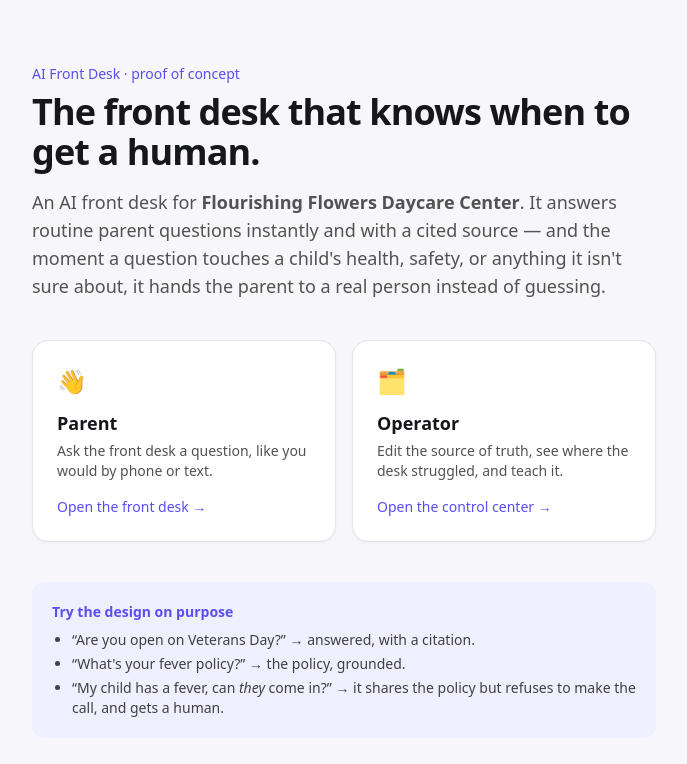
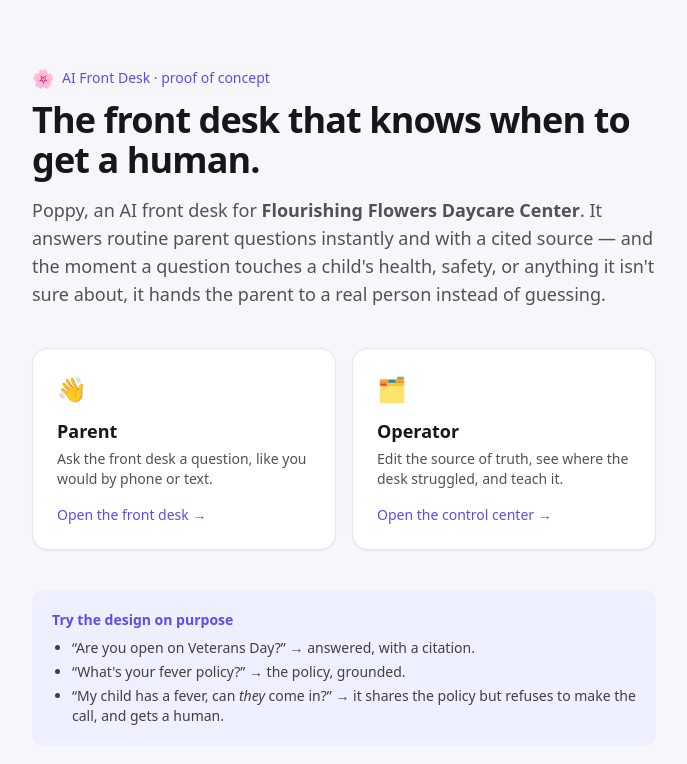
Before and after one commit to zoee-liang/flourishing-flower-assistant, a Next.js app: page / in a window 1280 px wide. Shown: the top 764 px of the page, without its empty margins (296-983 px from the left). Built offline with nearby package versions, Linux system fonts and the light colour scheme.

Commit message:
make codebase reusable

```diff
--- a/app/api/chat/route.ts
+++ b/app/api/chat/route.ts
@@ -1,6 +1,7 @@
 import { NextRequest, NextResponse } from "next/server";
 import Anthropic from "@anthropic-ai/sdk";
 import { ASSISTANT_NAME, CENTER, SEED_KB } from "@/lib/seed";
+import { CONFIG } from "@/lib/config";
 import { enforce, rank } from "@/lib/engine";
 import { KBEntry, ModelVerdict } from "@/lib/types";
 
@@ -18,7 +19,7 @@ ABSOLUTE RULES:
 1. Ground every answer in the knowledge base. If the answer is not supported by it, do NOT guess — set confidence low and citationIds to [].
 2. Always cite the entry id(s) you used in citationIds.
 3. You MAY state a general policy, even a health one (e.g. "what is the fever policy?") — that is helpful and safe. But never make a judgment about a SPECIFIC child's health or safety (e.g. "can MY child come in with a fever?"). For a judgment like that, set proposedTier to 3 and let a human decide.
-4. Tone is everything. Be genuinely warm, friendly, and reassuring — like a caring front-desk person who knows these families by name. Lead with warmth, keep it brief and concrete, mirror the parent's own words, and never sound robotic, clipped, or bureaucratic. A little kindness goes a long way with an anxious parent.
+4. Tone is everything — embody this persona: ${CONFIG.assistant.persona} Lead with warmth, keep it brief and concrete, mirror the parent's own words, and remember a little kindness goes a long way with an anxious parent.
 5. For a sensitive, emotional, or distressing question (a sick or hurt child, bullying, a scared or upset child, anything heavy), write ONE short, warm sentence acknowledging the parent's feelings in the "empathy" field — tone only, NO advice, NO judgment, NO policy. For routine factual questions, leave "empathy" as an empty string.
 6. In the "summary" field, write a terse (under 12 words) staff-facing summary of what the parent needs, e.g. "Parent asking if feverish child can attend" or "Tuition question for infants". This is for the front-desk team's triage queue.
 
--- a/app/globals.css
+++ b/app/globals.css
@@ -1,6 +1,12 @@
 @tailwind base;
 @tailwind components;
 @tailwind utilities;
+
+:root {
+  /* Defaults — overridden per-center from lib/config.ts via app/layout.tsx */
+  --brand: 91 78 240;
+  --brand-soft: 238 240 255;
+}
 
 html,
 body {
--- a/app/layout.tsx
+++ b/app/layout.tsx
@@ -1,16 +1,22 @@
 import type { Metadata } from "next";
 import "./globals.css";
 import { DeskProvider } from "./providers";
+import { CONFIG, hexToRgbChannels } from "@/lib/config";
 
 export const metadata: Metadata = {
-  title: "Poppy — Flourishing Flowers Front Desk",
-  description: "An AI front desk that knows when to get a human.",
+  title: `${CONFIG.assistant.name} — ${CONFIG.center.name}`,
+  description: CONFIG.brand.tagline,
 };
 
 export default function RootLayout({ children }: { children: React.ReactNode }) {
+  // Brand color comes from the white-label config → CSS variables.
+  const brandVars = {
+    "--brand": hexToRgbChannels(CONFIG.brand.color),
+    "--brand-soft": hexToRgbChannels(CONFIG.brand.colorSoft),
+  } as React.CSSProperties;
   return (
     <html lang="en">
-      <body className="min-h-screen">
+      <body className="min-h-screen" style={brandVars}>
         <DeskProvider>{children}</DeskProvider>
       </body>
     </html>
--- a/app/operator/page.tsx
+++ b/app/operator/page.tsx
@@ -4,9 +4,10 @@ import { useMemo, useState } from "react";
 import Link from "next/link";
 import { useDesk, AskLog } from "../providers";
 import { CENTER } from "@/lib/seed";
+import { CONFIG } from "@/lib/config";
 import { KBEntry } from "@/lib/types";
 
-const MIN_PER_AUTO = 6; // est. staff minutes saved per question the bot resolves
+const MIN_PER_AUTO = CONFIG.settings.minutesSavedPerAnswer; // est. staff minutes saved per resolved question
 const URGENCY_LABEL: Record<string, string> = { low: "Not urgent", normal: "Sometime soon", high: "Urgent" };
 const NAV = [
   { id: "dashboard", label: "Dashboard", icon: "📊" },
--- a/app/page.tsx
+++ b/app/page.tsx
@@ -1,15 +1,18 @@
 import Link from "next/link";
 import { CENTER } from "@/lib/seed";
+import { CONFIG } from "@/lib/config";
 
 export default function Home() {
   return (
     <main className="mx-auto max-w-2xl px-6 py-16">
-      <div className="mb-2 text-sm font-medium text-brand">AI Front Desk · proof of concept</div>
+      <div className="mb-2 flex items-center gap-2 text-sm font-medium text-brand">
+        <span className="text-lg">{CONFIG.brand.emoji}</span> AI Front Desk · proof of concept
+      </div>
       <h1 className="text-3xl font-bold tracking-tight sm:text-4xl">
-        The front desk that knows when to get a human.
+        {CONFIG.brand.tagline}
       </h1>
       <p className="mt-4 text-lg text-neutral-600">
-        An AI front desk for <strong>{CENTER.name}</strong>. It answers routine parent questions
+        {CONFIG.assistant.name}, an AI front desk for <strong>{CENTER.name}</strong>. It answers routine parent questions
         instantly and with a cited source — and the moment a question touches a child&apos;s health,
         safety, or anything it isn&apos;t sure about, it hands the parent to a real person instead of
         guessing.
--- a/app/parent/page.tsx
+++ b/app/parent/page.tsx
@@ -4,6 +4,7 @@ import { useEffect, useRef, useState } from "react";
 import Link from "next/link";
 import { useDesk } from "../providers";
 import { ASSISTANT_NAME, CENTER } from "@/lib/seed";
+import { CONFIG } from "@/lib/config";
 import { Contact, DeskResponse, KBEntry, Urgency } from "@/lib/types";
 
 type Msg =
@@ -126,9 +127,7 @@ export default function ParentPage() {
       <div className="flex-1 space-y-4 px-5 py-5">
         {msgs.length === 0 && (
           <div className="rounded-2xl bg-white p-4 text-sm text-neutral-600 shadow-sm">
-            Hi there! 👋 I&apos;m {ASSISTANT_NAME}, the front-desk assistant at {CENTER.name}. Ask me anything about hours,
-            tuition, meals, tours, or our policies. For anything about your child&apos;s health or safety, I&apos;ll
-            gladly connect you with a person.
+            {CONFIG.assistant.greeting}
           </div>
         )}
 
--- /dev/null
+++ b/lib/config.ts
@@ -0,0 +1,71 @@
+import { Center } from "./types";
+
+/**
+ * ─────────────────────────────────────────────────────────────────────────────
+ *  WHITE-LABEL CONFIG  —  the one file a customer (a daycare center) edits.
+ *
+ *  Everything that makes this "their" front desk lives here: the assistant's
+ *  name + voice, branding (color, mascot, tagline), contact info, and hours.
+ *  The knowledge base (their handbook/policies) is in `seed.ts` and is also
+ *  managed live from the Operator → Policies screen.
+ *
+ *  In a multi-tenant deployment this object would be loaded per-center from a
+ *  database keyed by tenant; for this proof of concept it's a single static
+ *  config so a center can fork-and-customize, or Brightwheel can template it.
+ * ─────────────────────────────────────────────────────────────────────────────
+ */
+
+export type CenterConfig = {
+  center: Center;
+  assistant: {
+    name: string; // the assistant's display name
+    greeting: string; // the first message a parent sees
+    persona: string; // steers the assistant's tone/voice (injected into the system prompt)
+  };
+  brand: {
+    color: string; // primary brand color (hex) — buttons & accents
+    colorSoft: string; // light tint (hex) — soft backgrounds & hovers
+    emoji: string; // simple logo / mascot
+    tagline: string;
+  };
+  settings: {
+    minutesSavedPerAnswer: number; // used for the "staff time saved" dashboard metric
+  };
+};
+
+export const CONFIG: CenterConfig = {
+  center: {
+    name: "Flourishing Flowers Daycare Center",
+    director: "Ms. Elena Rivera",
+    phone: "(505) 555-0142",
+    email: "frontdesk@flourishingflowers.example",
+    hoursLine: "Mon–Fri, 7:00 AM – 5:30 PM",
+  },
+  assistant: {
+    name: "Poppy",
+    greeting:
+      "Hi there! 👋 I'm Poppy, the front-desk assistant at Flourishing Flowers Daycare Center. Ask me anything about hours, tuition, meals, tours, or our policies — and for anything about your child's health or safety, I'll gladly connect you with a person.",
+    persona:
+      "Warm, friendly, and reassuring — like a caring front-desk person who knows these families by name. Brief and concrete, never bureaucratic or clipped.",
+  },
+  brand: {
+    color: "#5b4ef0",
+    colorSoft: "#eef0ff",
+    emoji: "🌸",
+    tagline: "The front desk that knows when to get a human.",
+  },
+  settings: {
+    minutesSavedPerAnswer: 6,
+  },
+};
+
+/** Convert a hex color (#5b4ef0) to space-separated RGB channels ("91 78 240")
+ *  so it can drive a Tailwind color via a CSS variable. */
+export function hexToRgbChannels(hex: string): string {
+  const h = hex.replace("#", "").trim();
+  const full = h.length === 3 ? h.split("").map((c) => c + c).join("") : h;
+  const r = parseInt(full.slice(0, 2), 16) || 0;
+  const g = parseInt(full.slice(2, 4), 16) || 0;
+  const b = parseInt(full.slice(4, 6), 16) || 0;
+  return `${r} ${g} ${b}`;
+}
--- a/lib/seed.ts
+++ b/lib/seed.ts
@@ -1,19 +1,14 @@
+import { CONFIG } from "./config";
 import { Center, KBEntry } from "./types";
 
-// Fictional center. Policies are grounded in / inspired by the public
-// Albuquerque DCFD Family Handbook (illness, medication, hours, meals, naps),
-// with invented specifics where the public doc is income-based or vague
-// (tuition, holiday calendar, late fees, tours).
-export const ASSISTANT_NAME = "Poppy";
+// Assistant name + center details come from the white-label config (lib/config.ts).
+// These re-exports keep the rest of the app importing from one place.
+export const ASSISTANT_NAME: string = CONFIG.assistant.name;
+export const CENTER: Center = CONFIG.center;
 
-export const CENTER: Center = {
-  name: "Flourishing Flowers Daycare Center",
-  director: "Ms. Elena Rivera",
-  phone: "(505) 555-0142",
-  email: "frontdesk@flourishingflowers.example",
-  hoursLine: "Mon–Fri, 7:00 AM – 5:30 PM",
-};
-
+// The center's policies / handbook. A customer customizes these here (or live
+// from Operator → Policies). Bodies reference the center by name — update them
+// to match if you change the center in the config.
 export const SEED_KB: KBEntry[] = [
   {
     id: "hours",
--- a/tailwind.config.ts
+++ b/tailwind.config.ts
@@ -5,10 +5,11 @@ const config: Config = {
   theme: {
     extend: {
       colors: {
+        // Driven by CSS variables set from the white-label config (lib/config.ts)
+        // via app/layout.tsx, so the brand color is customizable without a rebuild.
         brand: {
-          DEFAULT: "#5b4ef0",
-          dark: "#4a3fd6",
-          soft: "#eef0ff",
+          DEFAULT: "rgb(var(--brand) / <alpha-value>)",
+          soft: "rgb(var(--brand-soft) / <alpha-value>)",
         },
       },
     },
```
Also changed, not shown: 1 other file (tests, documents, lock files or other folders).
